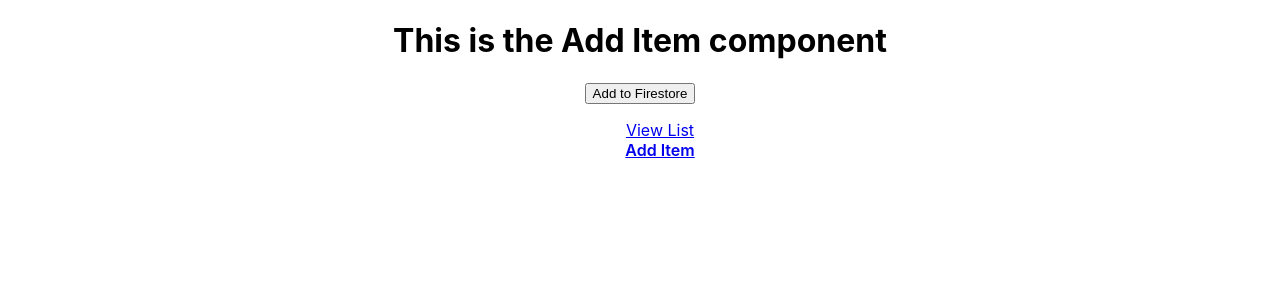
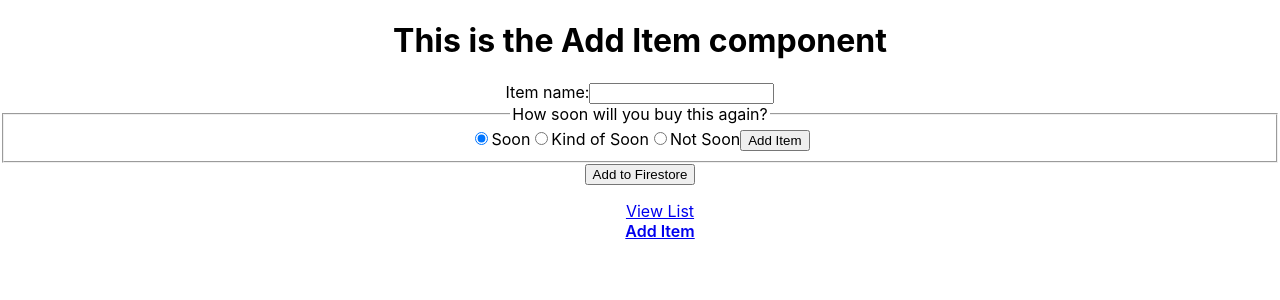
Before and after one commit to the-collab-lab/tcl-26-smart-shopping-list, a React (Create React App) app: page /add in a window 1280 px wide. Shown: the top 300 px of the page. Built offline with nearby package versions, Linux system fonts and the light colour scheme.

Commit message:
Create AddItemForm component and add markup
Co-authored-by: Ander Swift <anderswift@gmail.com>

```diff
--- /dev/null
+++ b/src/components/AddItemForm/AddItemForm.js
@@ -0,0 +1,37 @@
+const AddItemForm = () => {
+  return (
+    <form>
+      <label htmlFor="item-name">Item name:</label>
+      <input
+        id="item-name"
+        name=""
+        type="text"
+        aria-describedby="item-name-hint"
+      />
+      <span id="item-name-hint"></span>
+
+      <fieldset>
+        <legend>How soon will you buy this again?</legend>
+
+        <input
+          id="soon-option"
+          name="how-soon"
+          type="radio"
+          value="7"
+          checked
+        />
+        <label htmlFor="soon-option">Soon</label>
+
+        <input id="kinda-soon-option" name="how-soon" type="radio" value="14" />
+        <label htmlFor="kinda-soon-option">Kind of Soon</label>
+
+        <input id="not-soon-option" name="how-soon" type="radio" value="30" />
+        <label htmlFor="not-soon-option">Not Soon</label>
+
+        <button type="submit">Add Item</button>
+      </fieldset>
+    </form>
+  );
+};
+
+export default AddItemForm;
--- a/src/pages/AddItemView/AddItemView.js
+++ b/src/pages/AddItemView/AddItemView.js
@@ -1,9 +1,11 @@
 import TestDbWrite from '../../components/TestDbWrite/TestDbWrite';
+import AddItemForm from '../../components/AddItemForm/AddItemForm';
 
 const AddItemView = () => {
   return (
     <main>
       <h1>This is the Add Item component</h1>
+      <AddItemForm />
       <TestDbWrite />
     </main>
   );
```
